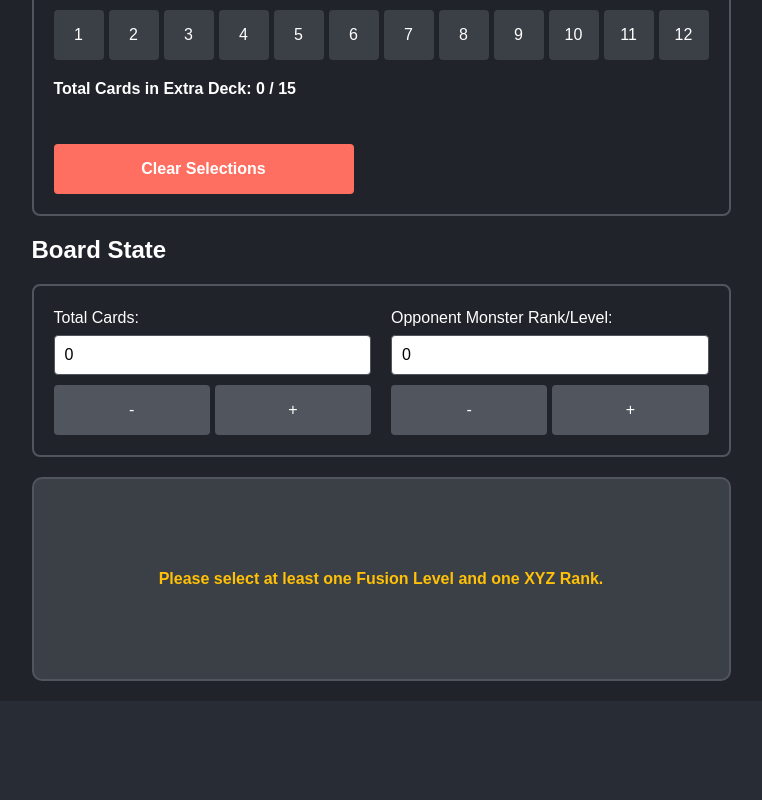
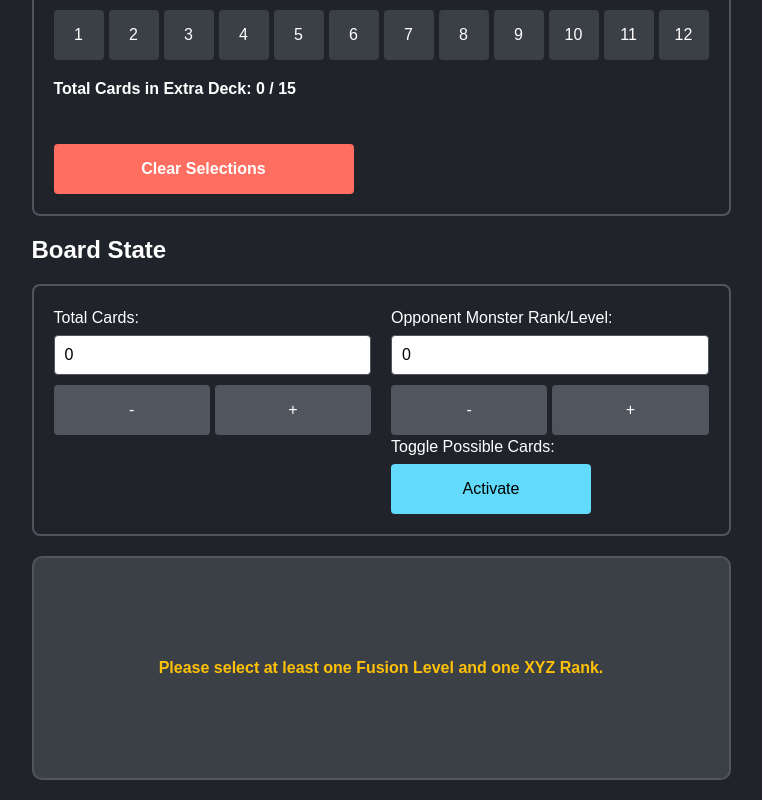
Before and after one commit to jjangsangy/simultaneous-equation-cannons, a React (Create React App) app: page / in a window 1280 px wide. Shown: the part 298-1098 px from the top of the page, without its empty margins (259-1021 px from the left). Before the commit the page ends 999 px from the top, so only its background shows below. Built offline with nearby package versions, Linux system fonts and the light colour scheme.

Commit message:
create a button to toggle all possible combos

```diff
--- a/src/App.css
+++ b/src/App.css
@@ -152,10 +152,16 @@ button.selected {
     color: black;
 }
 
+button.toggle-possible-cards {
+    width: 200px; /* Increase the width of the Toggle Possible Cards button */
+    background-color: #61dafb; /* Change background color to fit the color scheme */
+    color: black; /* Change text color to black for better contrast */
+}
+
 /* Result Section Styling */
 .result-section {
     margin-top: 20px;
-    min-height: 180px; /* Reserve space for results */
+    min-height: 200px; /* Reserve space for results */
     position: relative; /* Ensures static position in layout */
     border: 2px solid #50555e; /* Optional: visually distinguish results area */
     padding: 10px;
--- a/src/App.js
+++ b/src/App.js
@@ -16,12 +16,16 @@ function App() {
     });
     const [calculationResult, setCalculationResult] = useState(null);
     const [errorMessage, setErrorMessage] = useState("");
+    const [isToggleOn, setIsToggleOn] = useState(() => {
+        return JSON.parse(localStorage.getItem("isToggleOn")) || false;
+    });
 
     const levels = Array.from({ length: 12 }, (_, i) => i + 1);
     const MAX_EXTRA_DECK_SIZE = 15;
 
     const calculateExtraDeckCount = () =>
         selectedFusionLevels.length + selectedXyzRanks.length * 2;
+
 
     const solveCardRequirements = (totalCards, opponentMonsterRankOrLevel) => {
         const R = totalCards - opponentMonsterRankOrLevel;
@@ -75,6 +79,21 @@ function App() {
         }
     };
 
+    const generatePossibleCards = (opponentMonsterRankOrLevel) => {
+        const possibleCards = [];
+        for (let total = 1; total <= 30; total++) {
+            const result = solveCardRequirements(total, opponentMonsterRankOrLevel);
+            if (
+                result &&
+                selectedFusionLevels.includes(result.fusionLevel) &&
+                selectedXyzRanks.includes(result.xyzRank1)
+            ) {
+                possibleCards.push({ total, ...result });
+            }
+        }
+        return possibleCards;
+    };
+
     useEffect(() => {
         const result = solveCardRequirements(totalCards, opponentMonsterRankOrLevel);
 
@@ -97,7 +116,8 @@ function App() {
         localStorage.setItem("opponentMonsterRankOrLevel", opponentMonsterRankOrLevel);
         localStorage.setItem("selectedFusionLevels", JSON.stringify(selectedFusionLevels));
         localStorage.setItem("selectedXyzRanks", JSON.stringify(selectedXyzRanks));
-    }, [totalCards, opponentMonsterRankOrLevel, selectedFusionLevels, selectedXyzRanks]);
+        localStorage.setItem("isToggleOn", isToggleOn);
+    }, [totalCards, opponentMonsterRankOrLevel, selectedFusionLevels, selectedXyzRanks, isToggleOn]);
 
     return (
         <div className="app">
@@ -170,13 +190,13 @@ function App() {
                             const value = Math.max(0, Number(e.target.value));
                             setTotalCards(value);
                         }}
+                        disabled={isToggleOn}
                     />
                     <div className="button-group">
-                        <button onClick={() => setTotalCards((prev) => Math.max(0, prev - 1))}>-</button>
-                        <button onClick={() => setTotalCards((prev) => prev + 1)}>+</button>
+                        <button onClick={() => setTotalCards((prev) => Math.max(0, prev - 1))} disabled={isToggleOn}>-</button>
+                        <button onClick={() => setTotalCards((prev) => prev + 1)} disabled={isToggleOn}>+</button>
                     </div>
                 </div>
-
                 <div className="input-group">
                     <label>Opponent Monster Rank/Level:</label>
                     <input
@@ -199,11 +219,41 @@ function App() {
                             +
                         </button>
                     </div>
+                    <div className="input-group">
+                        <label>Toggle Possible Cards:</label>
+                        <button onClick={() => setIsToggleOn((prev) => !prev)} className="toggle-possible-cards">
+                            {isToggleOn ? "Deactivate" : "Activate"}
+                        </button>
+                    </div>
                 </div>
             </div>
 
             <div className="result-section">
-                {calculationResult ? (
+                {isToggleOn ? (
+                    <div className="result">
+                        <h3>Possible Cards:</h3>
+                        <table>
+                            <thead>
+                                <tr>
+                                    <th>Total Cards</th>
+                                    <th>Fusion Level</th>
+                                    <th>Xyz Rank 1</th>
+                                    <th>Xyz Rank 2</th>
+                                </tr>
+                            </thead>
+                            <tbody>
+                                {generatePossibleCards(opponentMonsterRankOrLevel).map((card, index) => (
+                                    <tr key={index}>
+                                        <td>{card.total}</td>
+                                        <td>{card.fusionLevel}</td>
+                                        <td>{card.xyzRank1}</td>
+                                        <td>{card.xyzRank2}</td>
+                                    </tr>
+                                ))}
+                            </tbody>
+                        </table>
+                    </div>
+                ) : calculationResult ? (
                     <div className="result">
                         <h3>Calculation Result:</h3>
                         <p><strong>Fusion Level:</strong> {calculationResult.fusionLevel}</p>
```
